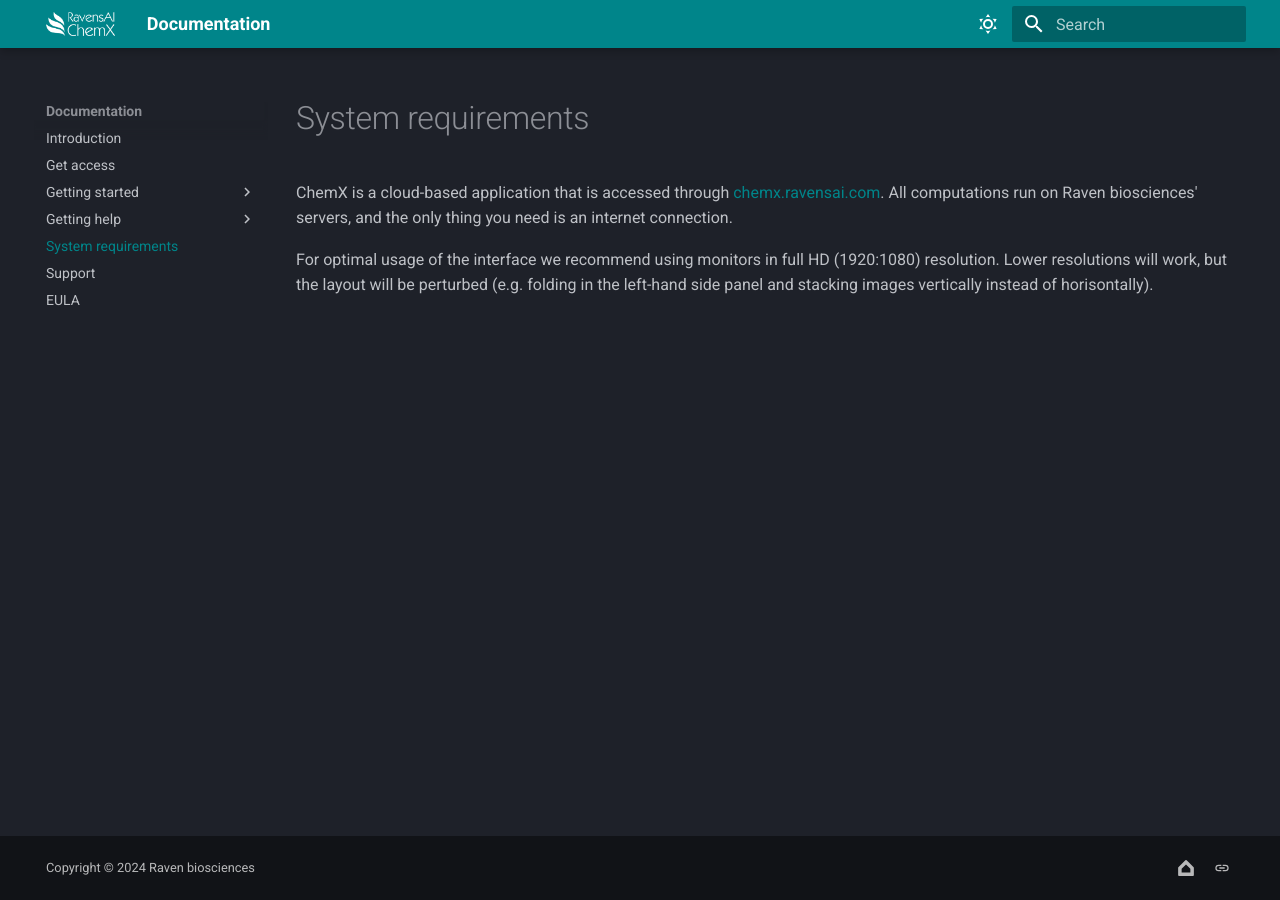
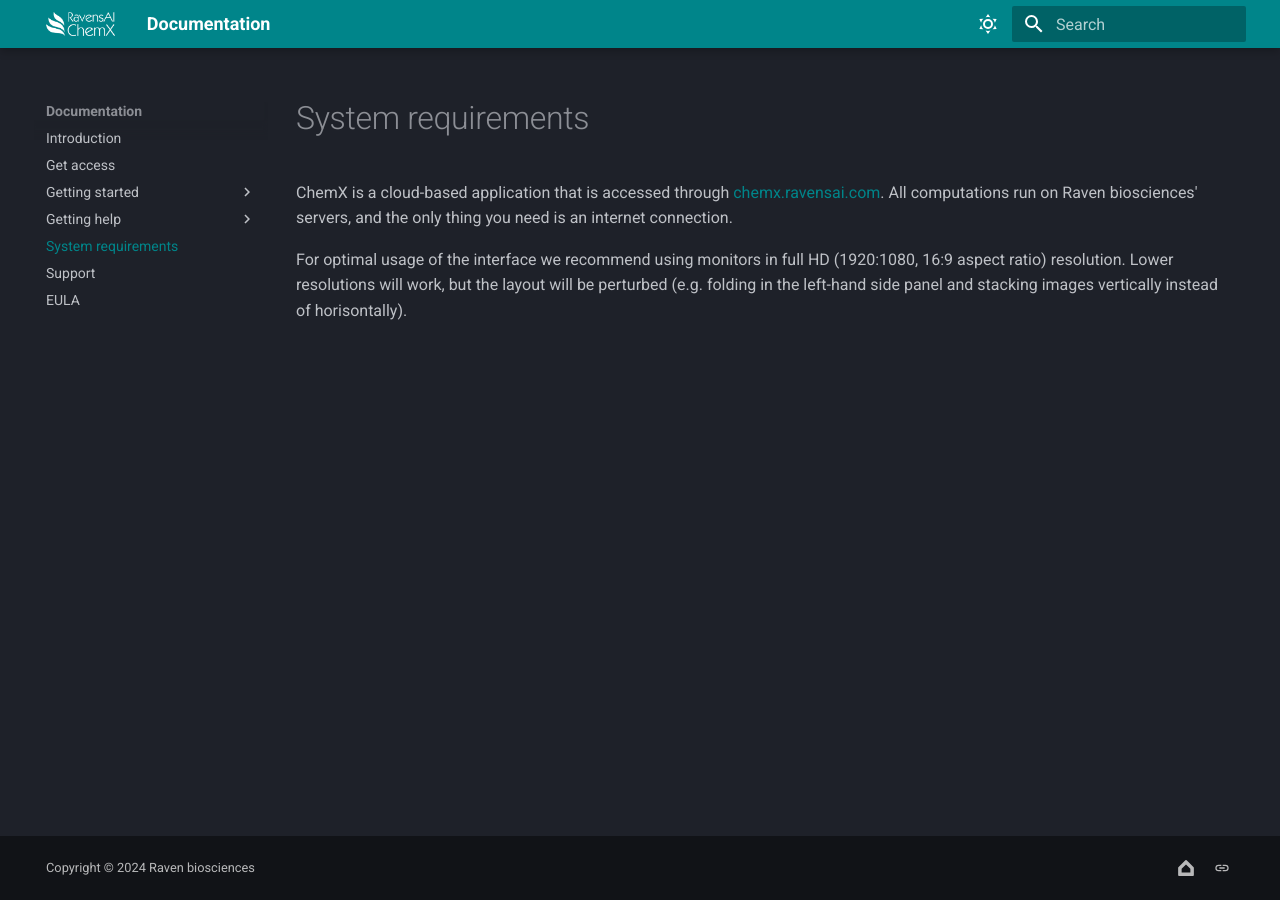
Before and after one commit to Raven-biosciences/chemX_docs, an MkDocs documentation site: the page built from docs/systemrequirements.md, in a window 1280 px wide. Built offline with MkDocs 1.6.1 and Material for MkDocs 9.7.7, drawn with Linux system fonts in a browser that asks for light colours.

Commit message:
edited system requirements

```diff
--- a/docs/systemrequirements.md
+++ b/docs/systemrequirements.md
@@ -1,3 +1,3 @@
 ChemX is a cloud-based application that is accessed through [chemx.ravensai.com](https://chemx.ravensai.com/). All computations run on Raven biosciences' servers, and the only thing you need is an internet connection.
 
-For optimal usage of the interface we recommend using monitors in full HD (1920:1080) resolution. Lower resolutions will work, but the layout will be perturbed (e.g. folding in the left-hand side panel and stacking images vertically instead of horisontally).
+For optimal usage of the interface we recommend using monitors in full HD (1920:1080, 16:9 aspect ratio) resolution. Lower resolutions will work, but the layout will be perturbed (e.g. folding in the left-hand side panel and stacking images vertically instead of horisontally).
```
